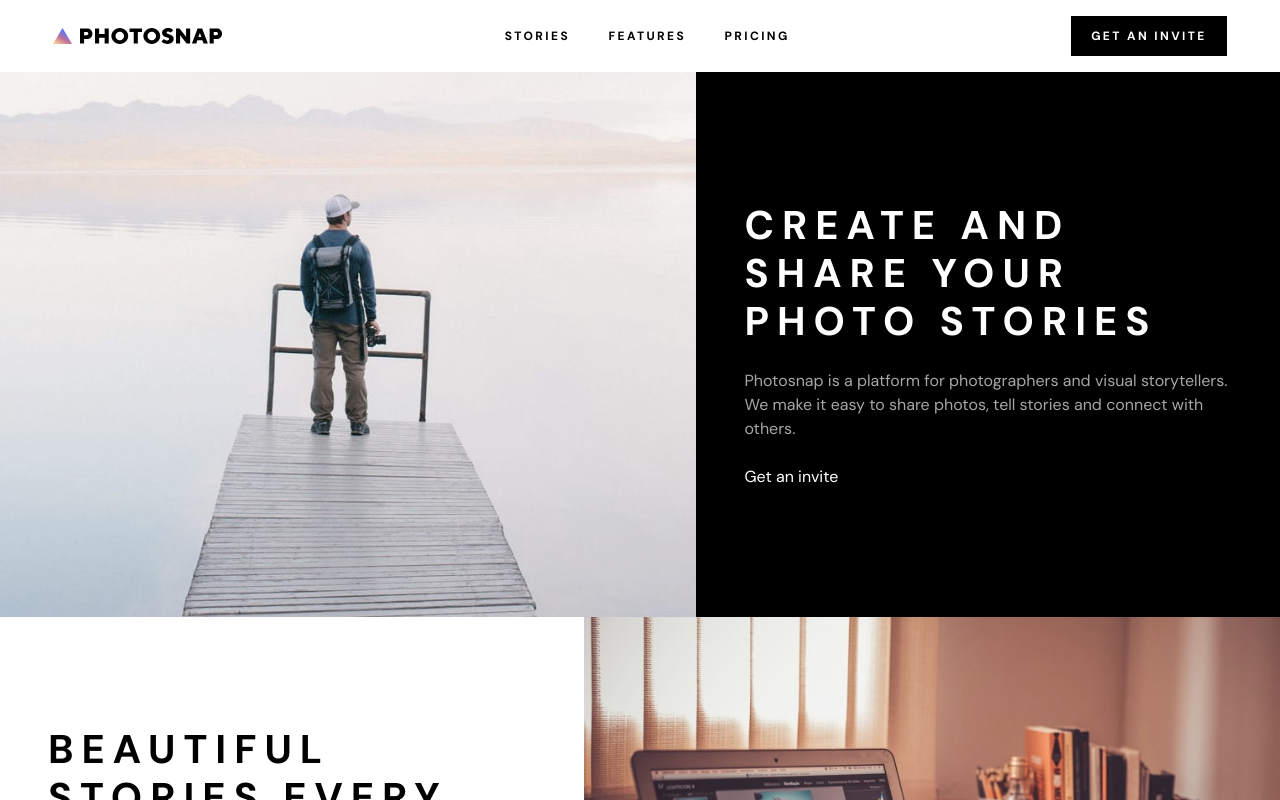
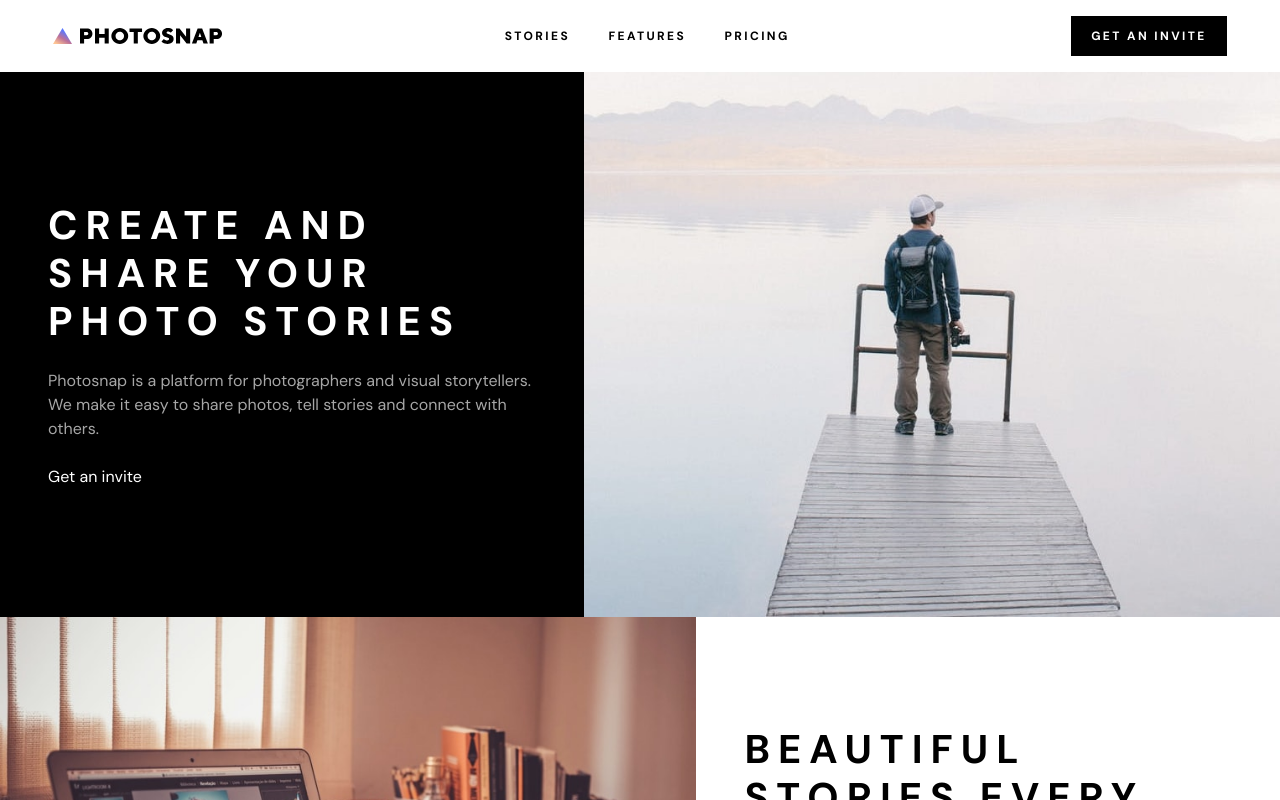
Before and after one commit to Bilek-Petr/photosnap_site, a React (Vite) app: page / in a window 1280 px wide. Shown: the top 800 px of the page. Built offline with nearby package versions, Linux system fonts and the light colour scheme.

Commit message:
fixed banner positioning for bigger screen

```diff
--- a/src/components/Banner/Banner.jsx
+++ b/src/components/Banner/Banner.jsx
@@ -4,12 +4,11 @@ import BannerImage from "./BannerImage";
 export default function Banner({ data, index }) {
   //so the 2nd banner is styled differently than the others
   const isFirstBanner = index === 0;
-  //every second is row-reverse
-  const isOdd = index % 2 === 0;
+  const isSecond = index % 2 !== 0;
 
   return (
     <div
-      className={`${isOdd ? "md:flex-row-reverse" : "md:flex-row"} flex h-[41rem] h-full w-full flex-col-reverse`}
+      className={`flex h-full w-full flex-col-reverse md:flex-row ${isSecond && "md:flex-row-reverse"}`}
     >
       <BannerText bannerData={data} isFirstBanner={isFirstBanner} />
       <BannerImage bannerData={data} />
```
